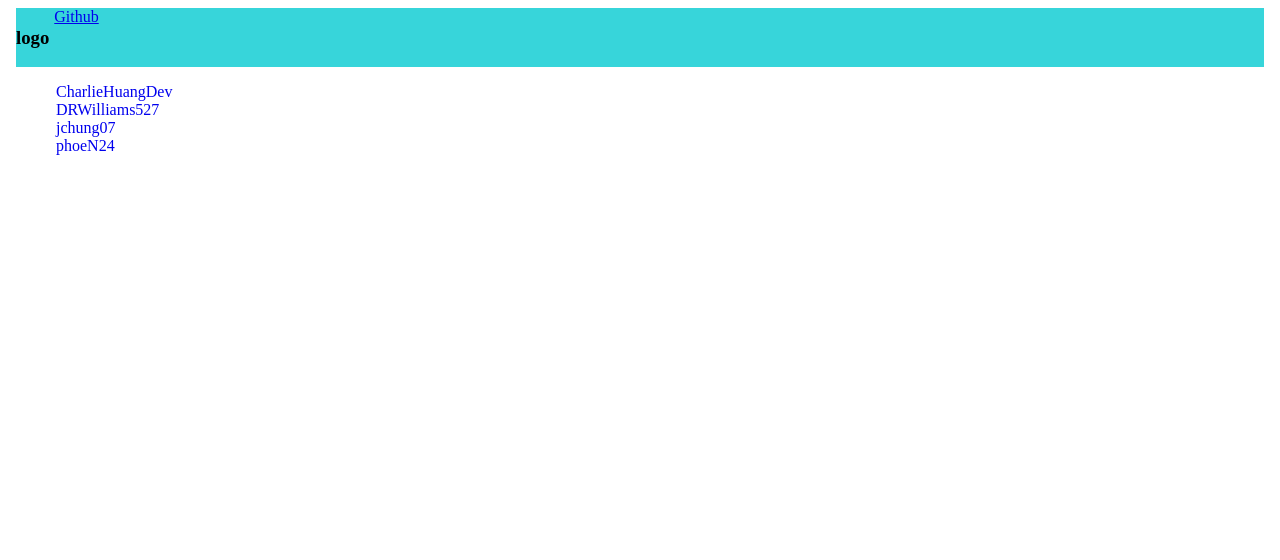
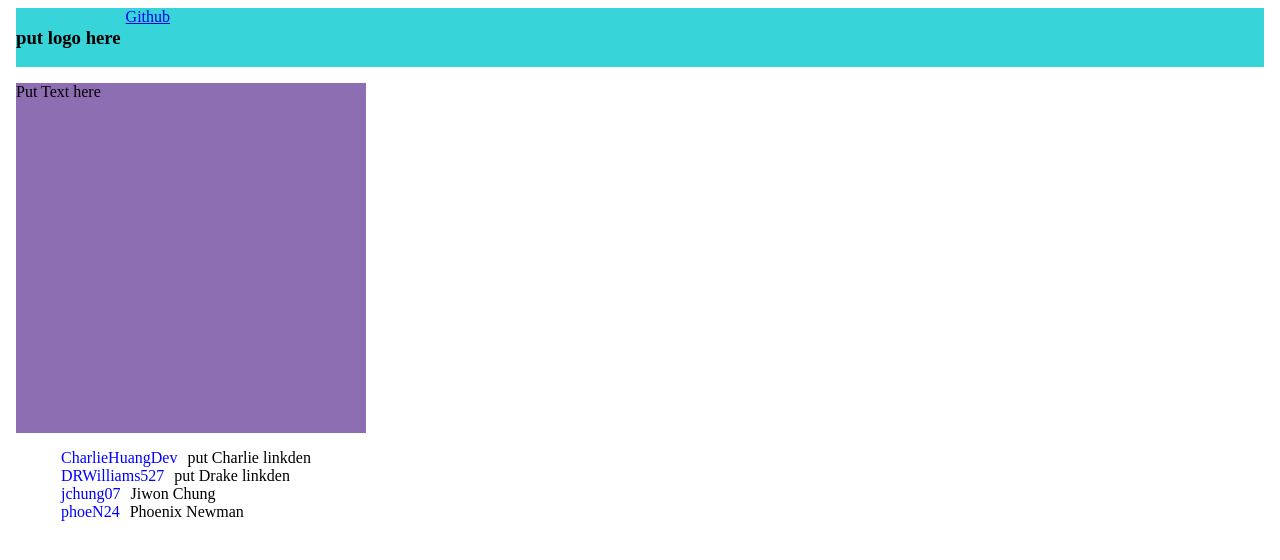
Before and after one commit to phoeN24/graphQLOCK-splash, a React app: page / in a window 1280 px wide. Built offline with nearby package versions, Linux system fonts and the light colour scheme.

Commit message:
added area for about info, github links and 1/4 of linkden links

```diff
--- a/App.js
+++ b/App.js
@@ -1,6 +1,7 @@
 
 import React from 'react';
 import NavBar from './src/components/NavBar'
+import AboutGL from './src/components/graphqlock';
 import Team from './src/components/theTeam'
 import './src/styles.css'
 const App = props => {
@@ -8,6 +9,10 @@ const App = props => {
     <body>
       <div className="navbar">
         <NavBar/>
+      </div>
+
+      <div className='about'>
+       <AboutGL/>
       </div>
 
       <div className='team'>
--- a/src/components/NavBar.js
+++ b/src/components/NavBar.js
@@ -5,7 +5,7 @@ const navbar = () =>{
   return (
   <ul id="navbar">
     <li id="logo">
-      <h3>logo</h3>
+      <h3>put logo here</h3>
     </li>
     <li id="github" >
       <a href="https://github.com/oslabs-beta/graphQLock" target="_blank">Github</a>
--- /dev/null
+++ b/src/components/graphqlock.js
@@ -0,0 +1,13 @@
+import React from 'react';
+
+const AboutGL = () => {
+  return (
+    <div id="about">
+      <p>
+        Put Text here
+      </p>
+    </div>
+  )
+}
+
+export default AboutGL;
--- a/src/components/theTeam.js
+++ b/src/components/theTeam.js
@@ -4,16 +4,20 @@ const Team = () => {
   return (
     <ul id="team">
       <div id="charlie">
-        <a href="https://github.com/CharlieHuangDev" target="_blank">CharlieHuangDev</a>
+        <a class="github" href="https://github.com/CharlieHuangDev" target="_blank">CharlieHuangDev</a>
+        <a class="linkden" href="https://github.com/CharlieHuangDev" target="_blank">put Charlie linkden</a>
       </div>
       <div id="drake">
-        <a href="https://github.com/DRWilliams527" target="_blank">DRWilliams527</a>
+        <a class="github" href="https://github.com/DRWilliams527" target="_blank">DRWilliams527</a>
+        <a class="linkden" href="https://github.com/CharlieHuangDev" target="_blank">put Drake linkden</a>
       </div>
       <div id="jiwon">
-        <a href="https://github.com/jchung07" target="_blank">jchung07</a>
+        <a class="github" href="https://github.com/jchung07" target="_blank">jchung07</a>
+        <a class="linkden" href="https://www.linkedin.com/in/jchung07/" target="_blank">Jiwon Chung</a>
       </div>
       <div id="phoenix">
-        <a href="https://github.com/phoeN24" target="_blank">phoeN24</a>
+        <a class="github" href="https://github.com/phoeN24" target="_blank">phoeN24</a>
+        <a class="linkden" href="https://www.linkedin.com/in/phoenixnewman/" target="_blank">Phoenix Newman</a>
       </div>
     </ul>
 
--- a/src/styles.css
+++ b/src/styles.css
@@ -9,9 +9,25 @@
 }
 
 
-
 #team a {
   text-decoration: none;
+}
+
+#about {
+background-color: rgb(142, 110, 179);
+width: 350px;
+height: 350px;
+
+}
+
+.github{
+margin: 5px;
+color: blue;
+}
+
+.linkden {
+  margin: 5px;
+  color: black;
 }
 
 #logo {
```
Also changed, not shown: server/routers.js (deleted, +0 -8 lines), server/server.js (deleted, +0 -35 lines), server/controllers.js (deleted).
